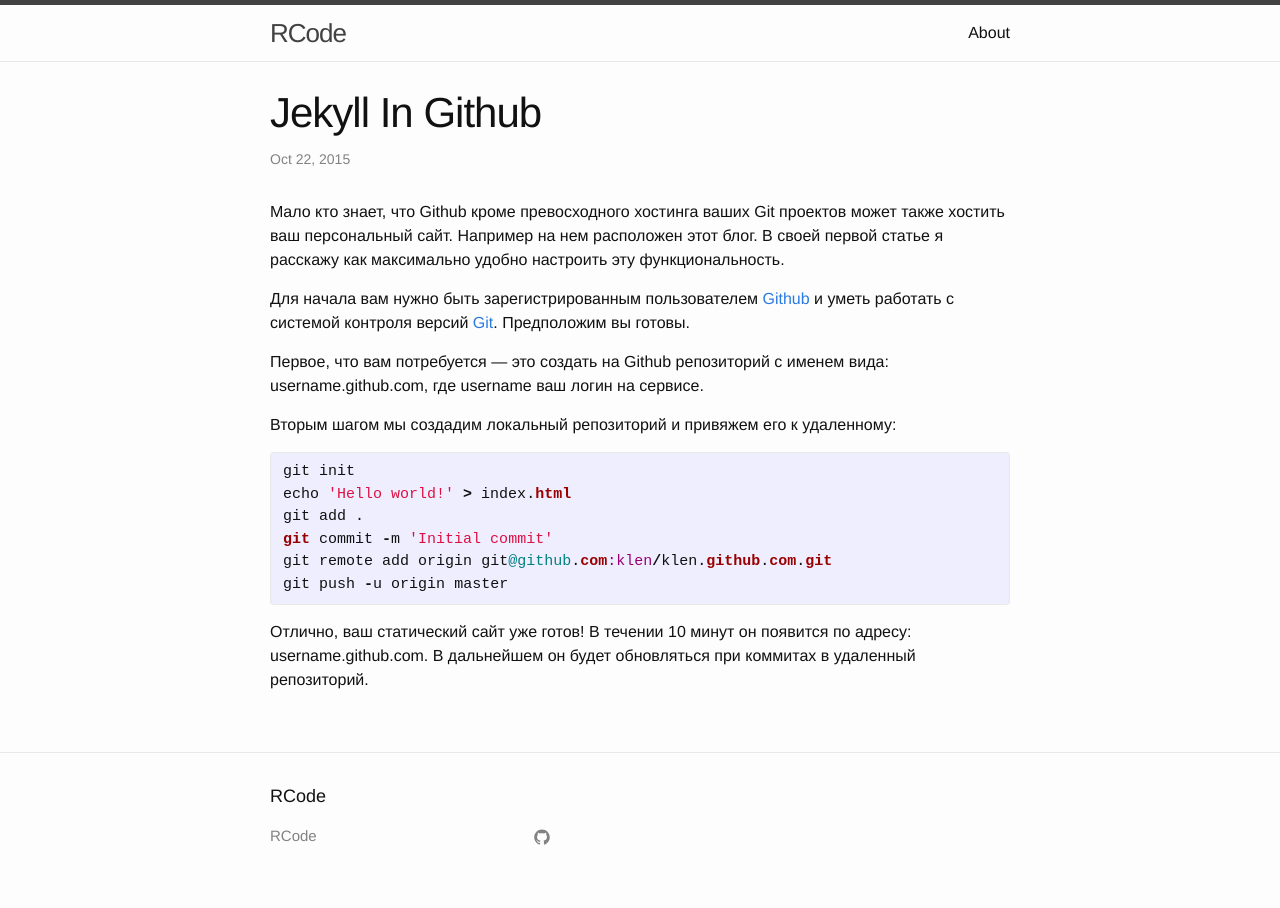
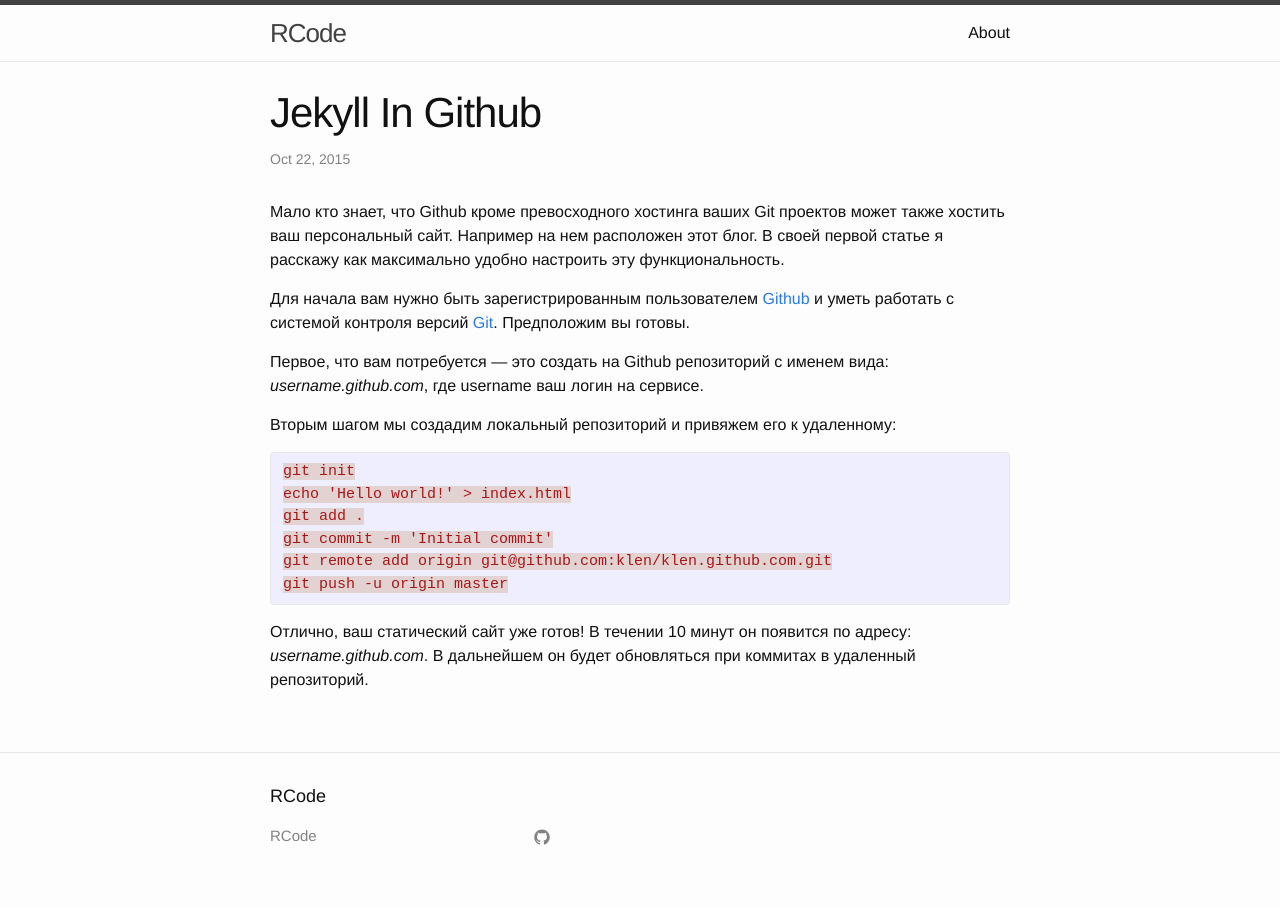
Before and after one commit to vasylhupka/vasylhupka.github.io, a Jekyll site: the page built from _posts/2015/10/2015-10-22-Jekyll-in-Github.md, in a window 1280 px wide. Built offline with Jekyll 4.4.1, drawn with Linux system fonts in a browser that asks for light colours.

Commit message:
Updated 2015-10-22-Jekyll-in-Github.md

```diff
--- a/_posts/2015/10/2015-10-22-Jekyll-in-Github.md
+++ b/_posts/2015/10/2015-10-22-Jekyll-in-Github.md
@@ -9,11 +9,11 @@ Mало кто знает, что Github кроме превосходного
 
 Для начала вам нужно быть зарегистрированным пользователем [Github](http://github.com/) и уметь работать с системой контроля версий [Git](http://git-scm.com/). Предположим вы готовы.
 
-Первое, что вам потребуется — это создать на Github репозиторий с именем вида: username.github.com, где username ваш логин на сервисе.
+Первое, что вам потребуется — это создать на Github репозиторий с именем вида: _username.github.com_, где username ваш логин на сервисе.
 
 Вторым шагом мы создадим локальный репозиторий и привяжем его к удаленному:
 
-{% highlight ruby %}
+{% highlight http %}
 git init
 echo 'Hello world!' > index.html
 git add .
@@ -22,4 +22,4 @@ git remote add origin git@github.com:klen/klen.github.com.git
 git push -u origin master
 {% endhighlight %}
 
-Отлично, ваш статический сайт уже готов! В течении 10 минут он появится по адресу: username.github.com. В дальнейшем он будет обновляться при коммитах в удаленный репозиторий.
+Отлично, ваш статический сайт уже готов! В течении 10 минут он появится по адресу: _username.github.com_. В дальнейшем он будет обновляться при коммитах в удаленный репозиторий.
```
